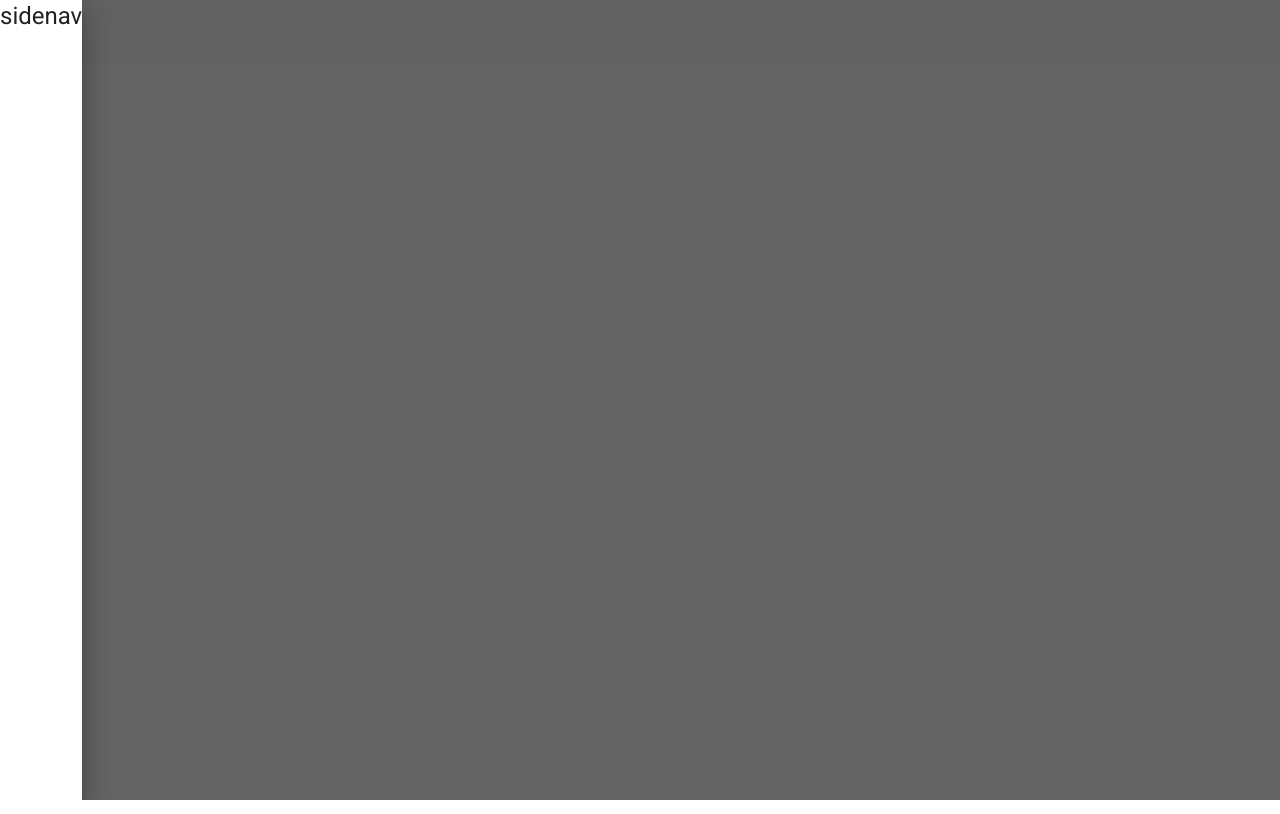
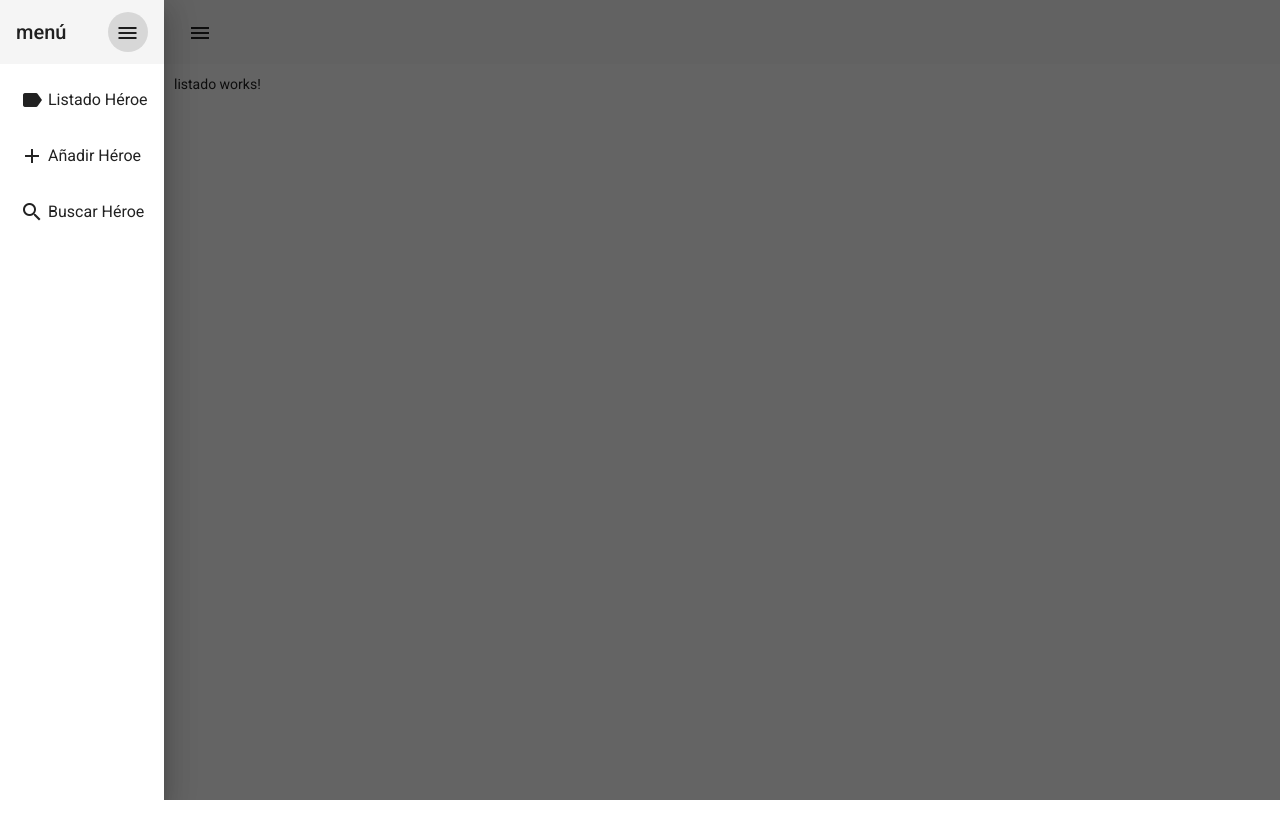
Before and after one commit to EdsonJSF/angular-heroes-app, an Angular app: page /heroes/listado in a window 1280 px wide. Both pictures are taken after a click on the button "menu". Built offline with nearby package versions, Linux system fonts and the light colour scheme.

Commit message:
incorporacion del material navlist

```diff
--- a/src/app/heroes/pages/home/home.component.html
+++ b/src/app/heroes/pages/home/home.component.html
@@ -1,11 +1,44 @@
 <mat-sidenav-container fullscreen>
-  <mat-sidenav #sidenav>
-    <h1>sidenav</h1>
+  <mat-sidenav #sidenav mode="push">
+    <mat-toolbar>
+      <span>menú</span>
+
+      <span class="spacer"></span>
+
+      <button mat-icon-button (click)="sidenav.toggle()">
+        <mat-icon>menu</mat-icon>
+      </button>
+    </mat-toolbar>
+
+    <mat-nav-list>
+      <a mat-list-item routerLink="./listado" (click)="sidenav.toggle()">
+        <mat-icon mat-list-icon>label</mat-icon>
+        <span>Listado Héroe</span>
+      </a>
+
+      <a mat-list-item routerLink="./agregar" (click)="sidenav.toggle()">
+        <mat-icon mat-list-icon>add</mat-icon>
+        <span>Añadir Héroe</span>
+      </a>
+
+      <a mat-list-item routerLink="./buscar" (click)="sidenav.toggle()">
+        <mat-icon mat-list-icon>search</mat-icon>
+        <span>Buscar Héroe</span>
+      </a>
+    </mat-nav-list>
   </mat-sidenav>
 
   <mat-toolbar>
     <button mat-icon-button (click)="sidenav.toggle()">
       <mat-icon>menu</mat-icon>
     </button>
+
+    <span class="spacer"></span>
+
+    <button mat-button>Logout</button>
   </mat-toolbar>
+
+  <div class="container">
+    <router-outlet></router-outlet>
+  </div>
 </mat-sidenav-container>
--- a/src/app/heroes/pages/home/home.component.scss
+++ b/src/app/heroes/pages/home/home.component.scss
@@ -0,0 +1,3 @@
+.container {
+  margin: 10px;
+}
--- a/src/styles.scss
+++ b/src/styles.scss
@@ -7,3 +7,7 @@
   margin: 0;
   font-family: Roboto, "Helvetica Neue", sans-serif;
 }
+
+.spacer {
+  flex: 1 1 auto;
+}
```
Also changed, not shown: src/app/material/material.module.ts (+8 -1 lines).
